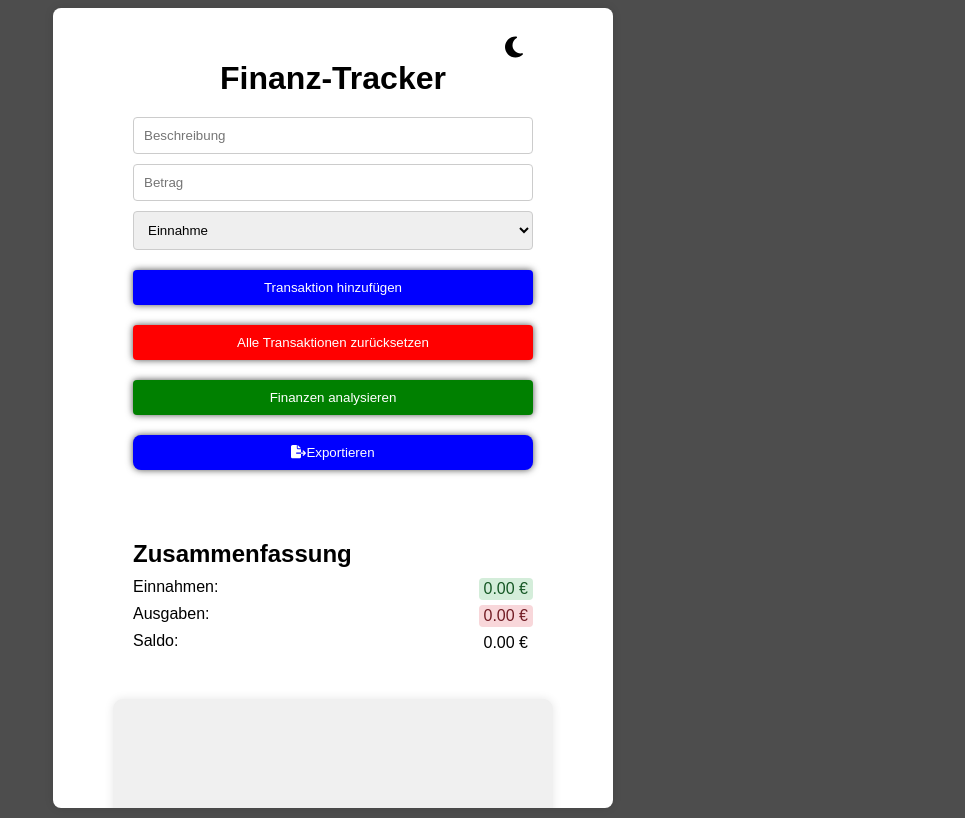
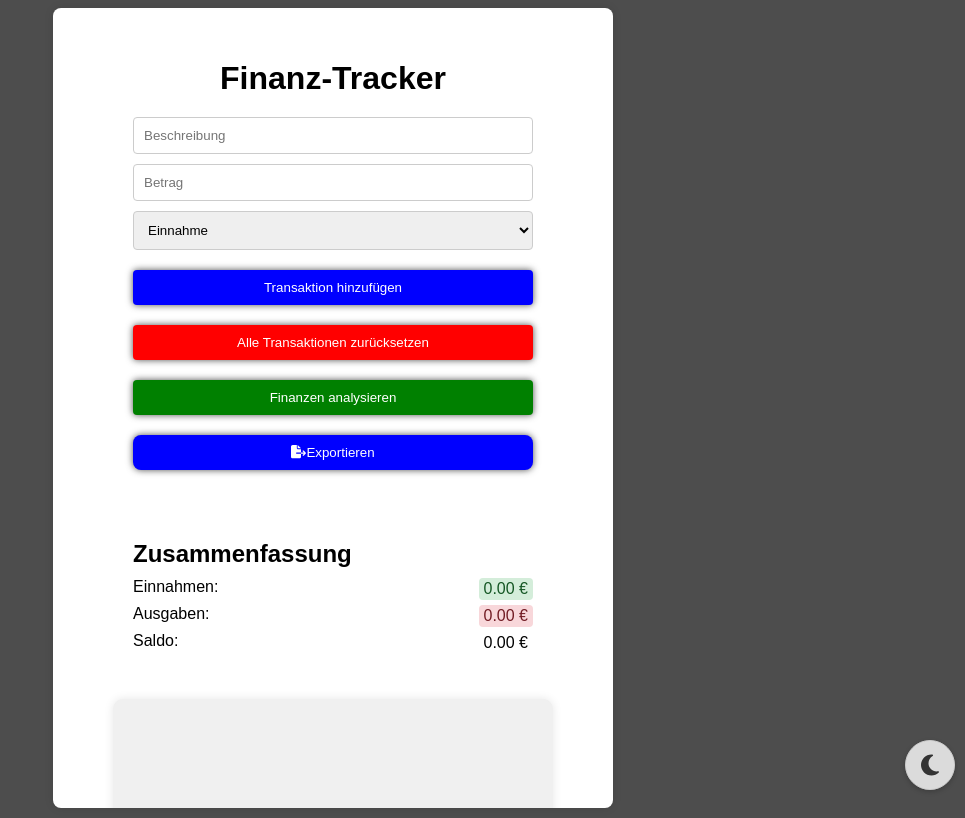
Before and after one commit to diego-monfort-landolt/finance-app, a React (Vite) app: page / in a window 1280 px wide. Shown: the whole page, without its empty margins (315-1280 px from the left). Built offline with nearby package versions, Linux system fonts and the light colour scheme.

Commit message:
Hinzufügen button styles darkmode

```diff
--- a/src/App.css
+++ b/src/App.css
@@ -3,6 +3,7 @@
 .content {
   display: flex;
   flex-direction: column;
+  justify-content: lef;
   align-items: center;
   padding: 10px;
   margin: 2px 30px;
@@ -87,16 +88,42 @@ h1 {
 }
 /* Hier Startet der Style des dunklen Modus */
 .dark-mode-toggle {
-  position: absolute;
-  top: 25px;
-  right: 15%;
-  background: none;
-  border: none;
-  color: inherit;
+  position: fixed;
+  bottom: 10px;
+  right: 10px;
+  background: rgba(255, 255, 255, 0.8);
+  border: 1px solid #ccc;
+  color: #333;
   font-size: 24px;
   cursor: pointer;
+  border-radius: 50%;
+  width: 50px; /* Setzt die Breite des Buttons */
+  height: 50px; /* Setzt die Höhe des Buttons */
+  display: flex; /* Zentriert den Inhalt */
+  align-items: center; /* Vertikale Zentrierung */
+  justify-content: center; /* Horizontale Zentrierung */
+  padding: 0; /* Entfernt unerwünschte Innenabstände */
+  box-shadow: 0px 2px 5px rgba(0, 0, 0, 0.2);
   outline: none;
+  transition: background 0.1s, transform 0.1s;
 }
+
+.dark-mode-toggle:hover {
+  background: rgba(0, 0, 0, 0.8);
+  color: white;
+  transform: scale(1.1);
+}
+@media (max-width: 600px) {
+  .dark-mode-toggle {
+    width: 40px;
+    height: 40px;
+    font-size: 20px;
+  }
+}
+
+
+
+
 /* Fokus-Effekt für den Dark-Mode-Toggle */
 .dark-mode-toggle:focus {
   outline: none;
@@ -205,7 +232,7 @@ h1 {
   margin: auto;
   padding: 20px;
   border: 1px solid #888;
-  width: 80%;
+  width: 100%;
   max-width: 500px;
   text-align: center;
   position: relative; /* Hinzugefügt, um das "X" zu positionieren */
```
